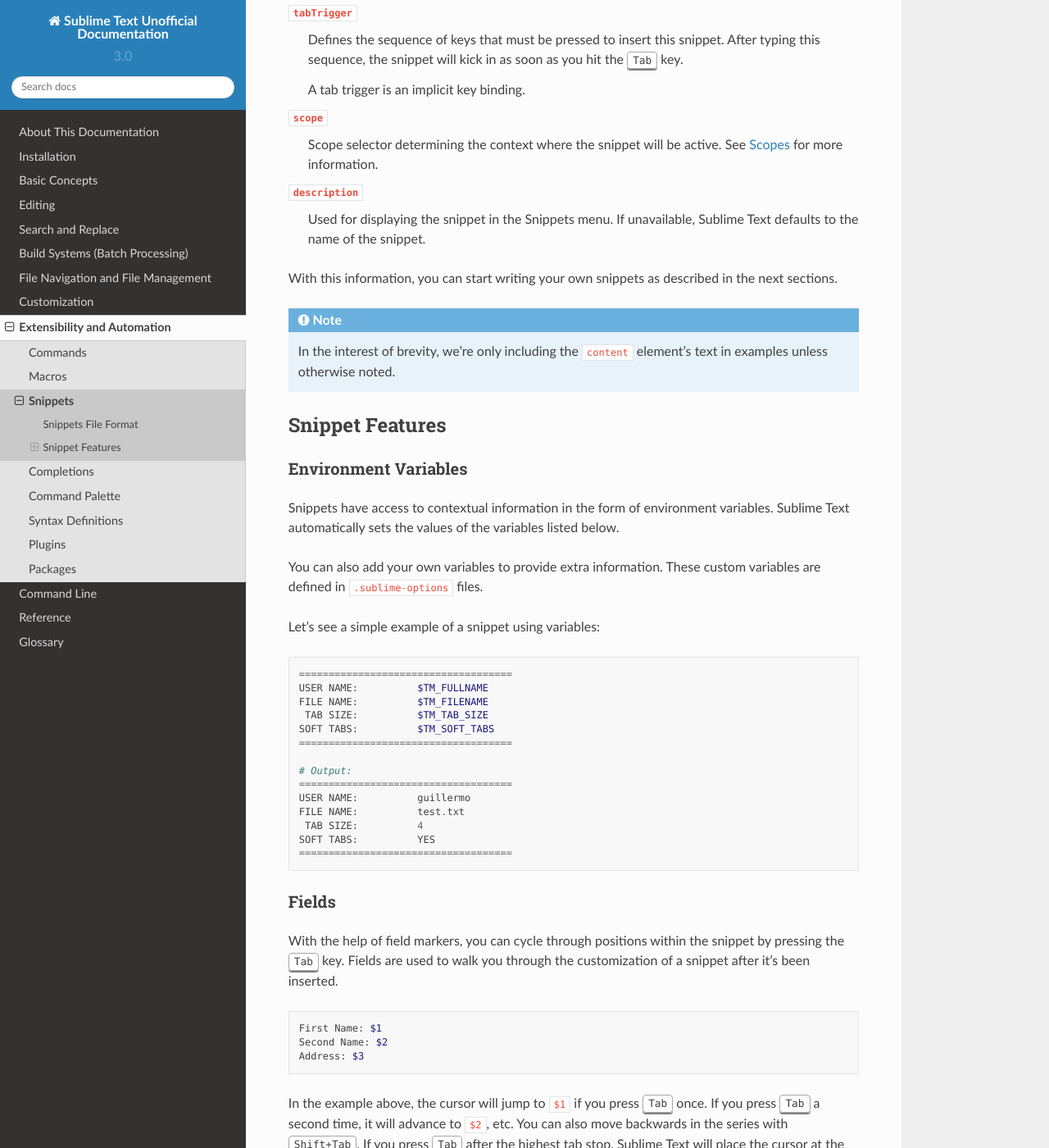
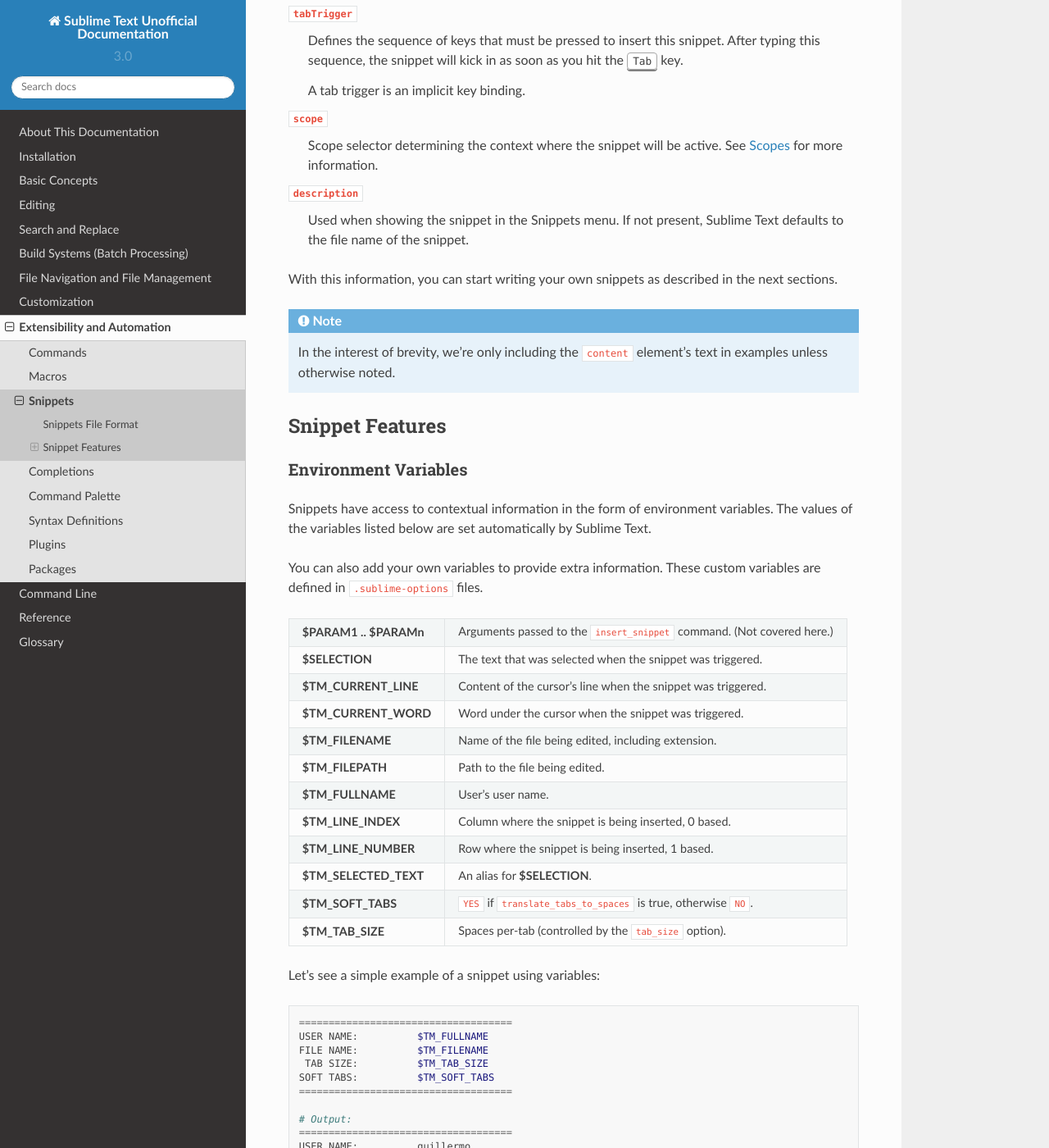
Before and after one commit to guillermooo/sublime-undocs, a Sphinx documentation site: the page built from source/extensibility/snippets.rst, in a window 1280 px wide and 1400 px high, scrolled down 1390 px. Shown: the whole window at 82% size. Built offline with Sphinx 7.4.7 and the Read the Docs theme 2.0.0, drawn with Linux system fonts in a browser that asks for light colours; cross-references to code outside the pages are shown as plain code; some of the changed text lies outside the part shown.

Commit message:
[2to3port] Edit snippets topic
Reuses 51a05035e4cffb8c91c70f59e6a32efe1a547d52

```diff
--- a/source/extensibility/snippets.rst
+++ b/source/extensibility/snippets.rst
@@ -45,7 +45,8 @@
 
     Keep the following in mind when writing your own snippets:
 
-        - If you want to get a literal ``$``, you have to escape it like this: ``\$``.
+        - If you want to get a literal ``$``, you have to escape it like this:
+          ``\$``.
 
         - When writing a snippet that contains indentation, always use tabs.
           When the snippet is inserted, the tabs will be transformed into spaces
@@ -55,14 +56,15 @@
           Snippets won't work if you don't do this!
 
         - The ``content`` of your snippet must not contain ``]]>`` because this
-          string of characters will prematurely close the ``<![CDATA[…]]>`` section,
-          resulting in an XML error. To work around this pitfall, you can insert an
-          undefined variable into the string like this: ``]]$NOT_DEFINED>``. This
-          modified string passes through the XML parser without closing the content
-          element's ``<![CDATA[…]]>`` section, but Sublime Text will replace
-          ``$NOT_DEFINED`` with an empty string before inserting the snippet into
-          your document. In other words, ``]]$NOT_DEFINED>`` in your snippet file
-          ``content`` will be written as ``]]>`` when you trigger the snippet.
+          string of characters will prematurely close the ``<![CDATA[???]]>``
+          section, resulting in an XML error. To work around this pitfall, you
+          can insert an undefined variable into the string like this:
+          ``]]$NOT_DEFINED>``. This modified string passes through the XML
+          parser without closing the content element's ``<![CDATA[???]]>``
+          section, but Sublime Text will replace ``$NOT_DEFINED`` with an empty
+          string before inserting the snippet into your file. In other
+          words, ``]]$NOT_DEFINED>`` in your snippet file ``content`` will be
+          written as ``]]>`` when you trigger the snippet.
 
 ``tabTrigger``
     Defines the sequence of keys that must be pressed to insert this snippet. After typing
@@ -75,8 +77,8 @@
     See :ref:`scopes-and-scope-selectors` for more information.
 
 ``description``
-    Used for displaying the snippet in the Snippets menu. If unavailable, Sublime Text
-    defaults to the name of the snippet.
+    Used when showing the snippet in the Snippets menu. If not present, Sublime
+    Text defaults to the file name of the snippet.
 
 With this information, you can start writing your own snippets as described in
 the next sections.
@@ -91,14 +93,15 @@
 Environment Variables
 ---------------------
 
-Snippets have access to contextual information in the form of environment variables.
-Sublime Text automatically sets the values of the variables listed below.
+Snippets have access to contextual information in the form of environment
+variables. The values of the variables listed below are set automatically
+by Sublime Text.
 
 You can also add your own variables to provide extra information. These custom
 variables are defined in ``.sublime-options`` files.
 
 ======================    ====================================================================================
-**$PARAM1, $PARAM2...**    Arguments passed to the ``insert_snippet`` command. (Not covered here.)
+**$PARAM1 .. $PARAMn**     Arguments passed to the ``insert_snippet`` command. (Not covered here.)
 **$SELECTION**             The text that was selected when the snippet was triggered.
 **$TM_CURRENT_LINE**       Content of the cursor's line when the snippet was triggered.
 **$TM_CURRENT_WORD**       Word under the cursor when the snippet was triggered.
@@ -145,13 +148,14 @@
     Second Name: $2
     Address: $3
 
-In the example above, the cursor will jump to ``$1`` if you press :kbd:`Tab` once.
-If you press :kbd:`Tab` a second time, it will advance to ``$2``, etc. You can also
-move backwards in the series with :kbd:`Shift+Tab`. If you press :kbd:`Tab` after the
-highest tab stop, Sublime Text will place the cursor at the end of the snippet's
-content, enabling you to resume normal editing.
+In the example above, the cursor will jump to ``$1`` if you press :kbd:`Tab`
+once. If you press :kbd:`Tab` a second time, it will advance to ``$2``, etc. You
+can also move backwards in the series with :kbd:`Shift+Tab`. If you press
+:kbd:`Tab` after the highest tab stop, Sublime Text will place the cursor at the
+end of the snippet's content so that you can resume normal editing.
 
-If you want to control where the exit point should be, use the ``$0`` mark.
+If you want to control where the exit point should be, use the ``$0`` mark. By
+default, this is the end of the snippet.
 
 You can break out of the field cycle any time by pressing :kbd:`Esc`.
 
@@ -168,7 +172,8 @@
     Address: $3
     User name: $1
 
-In this example, "User name" will be filled out with the same value as "First Name".
+In this example, "User name" will be filled out with the same value as "First
+Name".
 
 Placeholders
 -------------
@@ -199,15 +204,14 @@
 
     Test: ${1:Nested ${2:Placeholder}}
 
+
 Substitutions
 -------------
 
-.. WARNING::
-    This section is a draft and may contain inaccurate information.
-
-In addition to the placeholder syntax, tab stops can specify more complex operations
-with substitutions. Use substitutions to dynamically generate text based on a mirrored
-tab stop.
+In addition to the place holder syntax, tab stops can specify more complex
+operations with substitutions. Use substitutions to dynamically generate text
+based on a mirrored tab stop. Of course, the tab stop you want to use as
+variable has to be mirrored somewhere else in the snipept.
 
 The substitution syntax has the following syntaxes:
 
--- a/source/reference/reference.rst
+++ b/source/reference/reference.rst
@@ -11,7 +11,6 @@
 .. toctree::
     :maxdepth: 2
 
-    snippets
     syntaxdefs
     build_systems
     key_bindings
```
Also changed, not shown: other parts of source/extensibility/snippets.rst (+9 -7 lines), source/reference/snippets.rst (deleted, +0 -107 lines).
